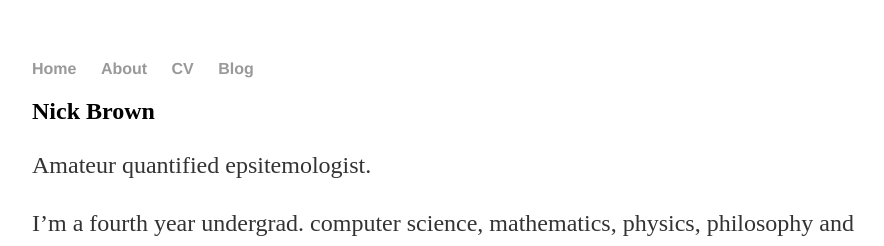
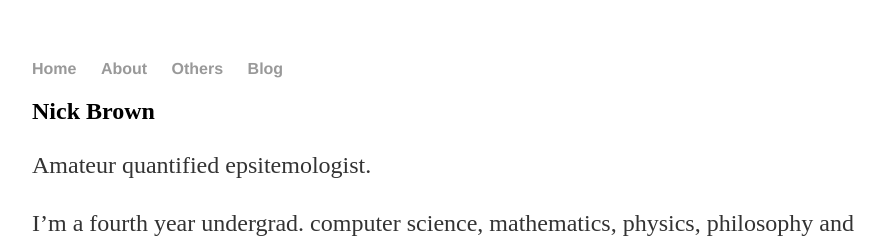
Before and after one commit to slavachalnev/nickaustinbrown.github.io, a Jekyll site: the page built from about/index.html, in a window 1280 px wide. Shown: the top 246 px of the page, without its empty margins (160-1044 px from the left). Built offline with Jekyll 4.4.1, drawn with Linux system fonts in a browser that asks for light colours.

Commit message:
Update default.html

```diff
--- a/_layouts/default.html
+++ b/_layouts/default.html
@@ -10,7 +10,7 @@
 	    		<ul>
 	        		<li><a href="/">Home</a></li>
 		        	<li><a href="/about">About</a></li>
-	        		<li><a href="/cv">CV</a></li>
+	        		<li><a href="/others">Others</a></li>
 	        		<li><a href="/blog">Blog</a></li>
 	    		</ul>
 			</nav>
```
